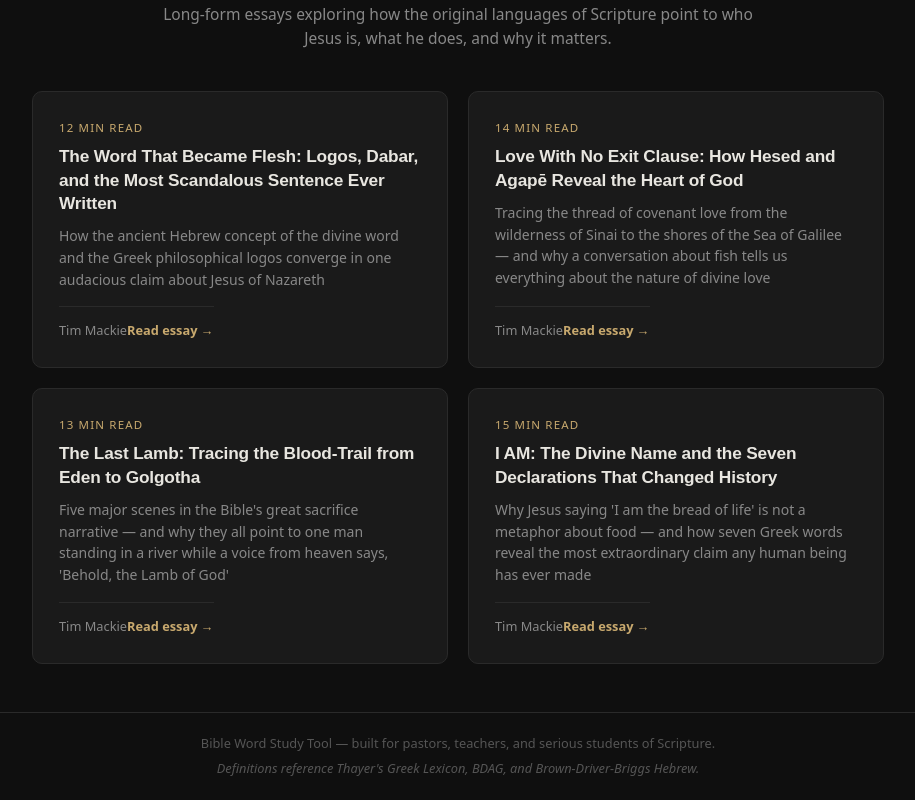
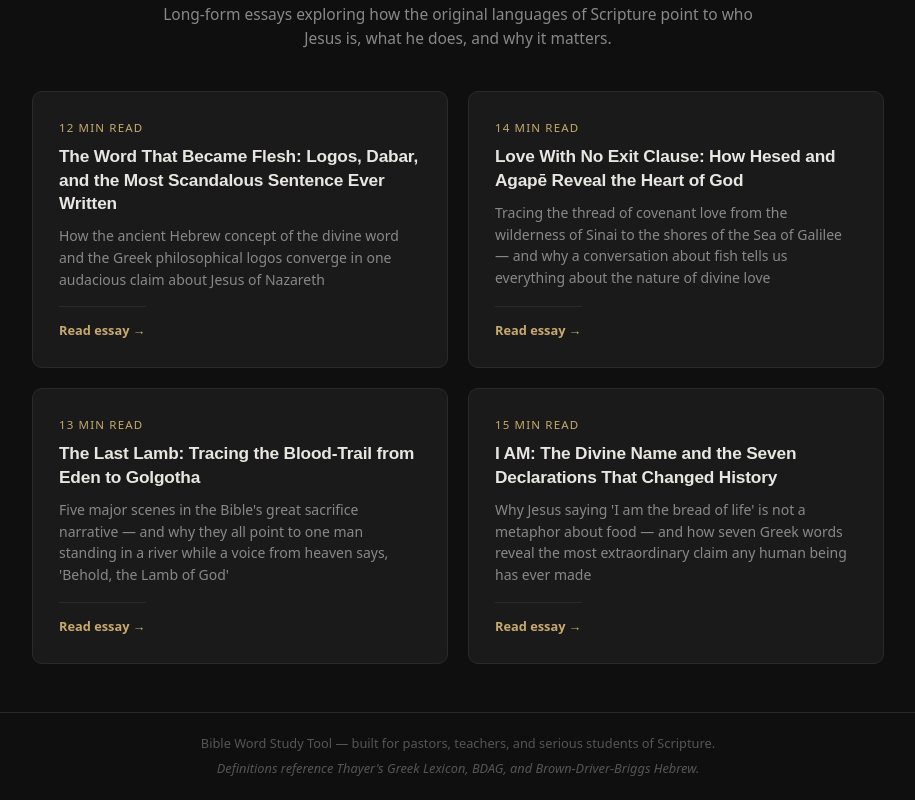
Before and after one commit to dougtomich/bible-word-study, a React (Vite) app: page / in a window 1280 px wide. Shown: the part 1250-2050 px from the top of the page, without its empty margins (182-1097 px from the left). Built offline with nearby package versions, Linux system fonts and the light colour scheme.

Commit message:
Remove author attribution from articles

```diff
--- a/src/App.jsx
+++ b/src/App.jsx
@@ -101,10 +101,6 @@ export default function App() {
               <p className="article-full-read-time">{activeArticle.readTime}</p>
               <h2 className="article-full-title">{activeArticle.title}</h2>
               <p className="article-full-subtitle">{activeArticle.subtitle}</p>
-              <div className="article-full-byline">
-                <span className="article-byline-name">Tim Mackie</span>
-                <span className="article-byline-role">Co-founder, BibleProject</span>
-              </div>
               <div className="article-full-divider" />
               <div className="article-full-body">
                 {renderArticleContent(activeArticle.content)}
@@ -258,7 +254,6 @@ export default function App() {
                     <h3 className="article-card-title">{article.title}</h3>
                     <p className="article-card-subtitle">{article.subtitle}</p>
                     <div className="article-card-footer">
-                      <span className="article-card-author">Tim Mackie</span>
                       <span className="article-card-cta">Read essay →</span>
                     </div>
                   </button>
```
